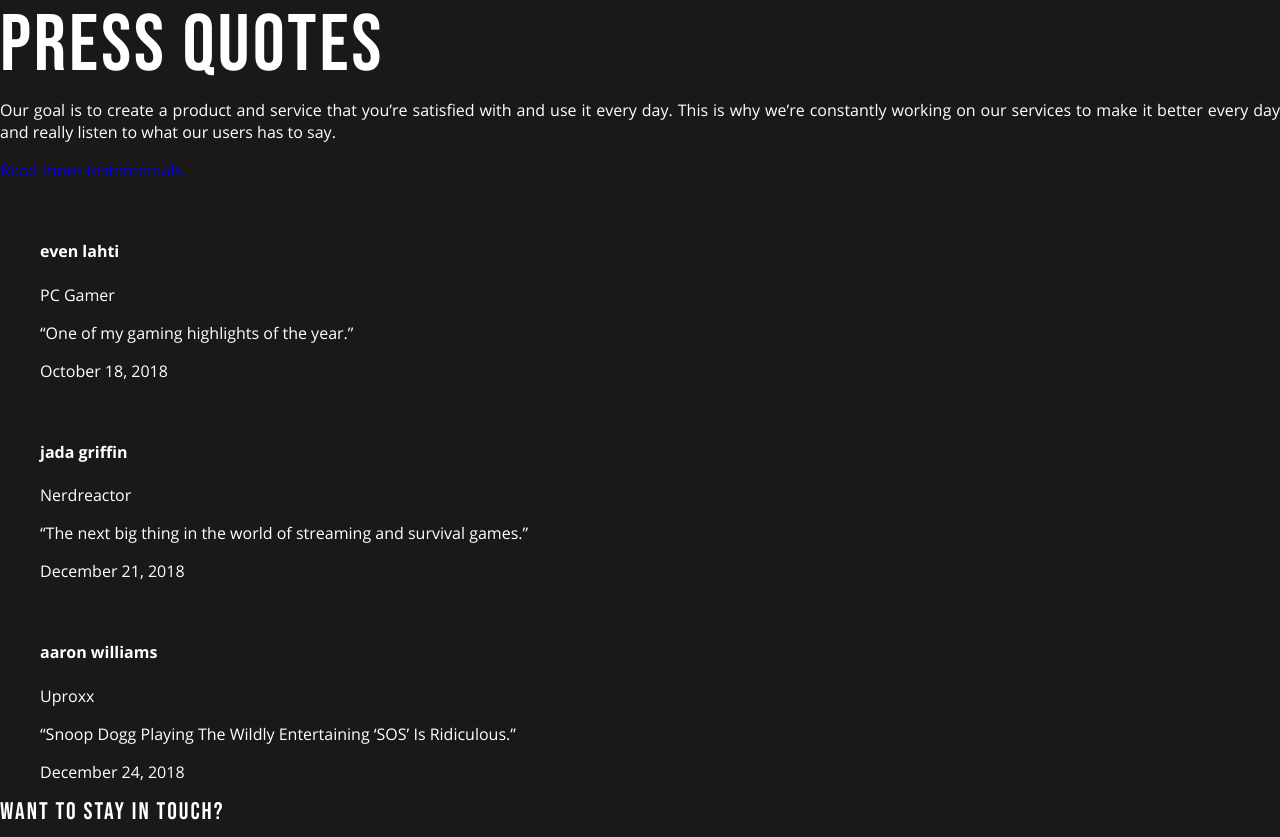
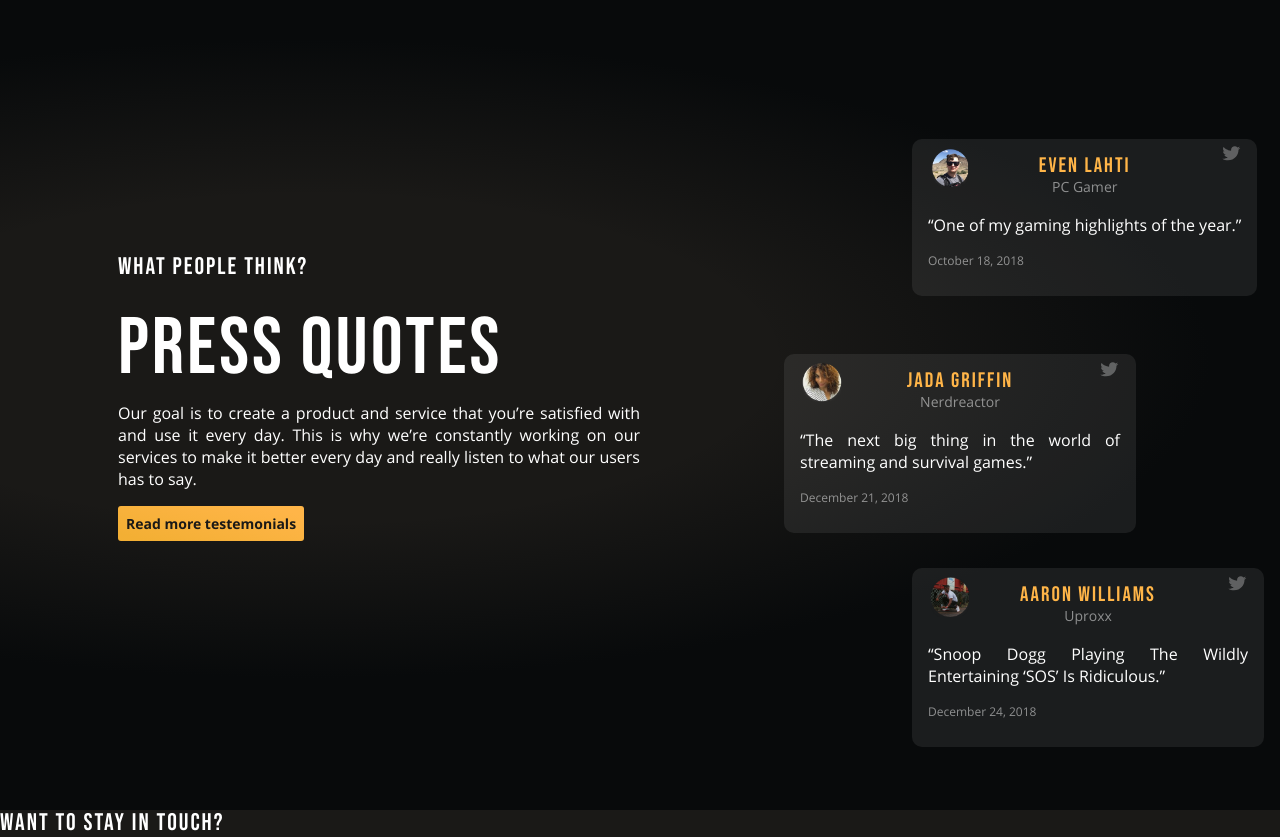
Before and after one commit to Tsikitsiky/game-landing-page, a website: page webroot/index.html in a window 1280 px wide. Shown: the part 3661-4498 px from the top of the page. Drawn offline with Linux system fonts and the light colour scheme.

Commit message:
added the complete testemonials section

```diff
--- /dev/null
+++ b/scss/_testemonials.scss
@@ -0,0 +1,106 @@
+.testemonials {
+    background: radial-gradient(70.52% 37.27% at 24.21% 47.47%, rgba(255, 255, 255, 0) 0%, rgba(0, 0, 0, 0) 51.1%, #080A0B 99.74%);
+}
+
+.testemonials-container {
+    padding: 1rem;
+    padding-block-start: 36px;
+    text-align: center;
+}
+
+.testemonials-container header {
+    text-align: left;
+}
+
+.testemonials-container button {
+    font-family: 'Open Sans';
+    font-style: normal;
+    font-weight: 700;
+    font-size: 14px;
+    line-height: 19px;
+    background: linear-gradient(194.68deg, #FFB548 11.27%, #F3AF34 90.4%);
+    border-radius: 2.94008px;
+    padding: .5rem;
+    border: none;
+}
+
+
+.testemonials-container button > a {
+    color: #1A1917;
+    text-decoration: none;
+}
+
+.testemony {
+    background: rgba(255, 255, 255, 0.08);
+    border-radius: 10px;
+    position: relative;
+    text-align: center;
+    background-image: image('twitter.svg');
+    background-repeat: no-repeat;
+    background-position: 95% 5%;
+    padding: 1rem;
+    margin: 1rem;
+}
+
+.job {
+    text-align: center;
+    margin: 0;
+    font-size: 14px;
+    line-height: 22px;
+    opacity: 0.5;
+}
+
+.profile {
+    position: absolute;
+    top: 5%;
+    left: 5%;
+    width: 40px;
+    height: 40px;
+}
+
+.testemonials-container h4 {
+    font-family: $font-header;
+    font-size: 21px;
+    line-height: 21px;
+    letter-spacing: 2px;
+    color: $colour-orange;
+    margin: 0;
+}
+
+.date {
+    font-size: 12px;
+    line-height: 16px;
+    mix-blend-mode: normal;
+    opacity: 0.5;
+}
+
+@media(min-width: 720px) {
+    .testemonials-container {
+        position: relative;
+        text-align: left;
+        padding-block-start: 303px;
+        padding-inline-start: 118px;
+        padding-block-end: 269px;
+        padding-inline-end: 50%;
+    }
+
+    .testemonials-container li {
+        position: absolute;
+    }
+
+    .even-lathi {
+        top: 20%;
+        left: 70%;
+    }
+
+    .jada-griffin {
+        top: 45%;
+        left: 60%;
+        right: 10%;
+    }
+
+    .aaron-williams {
+        top: 70%;
+        left: 70%;
+    }
+}
--- a/scss/index.scss
+++ b/scss/index.scss
@@ -7,3 +7,4 @@
 @import "about";
 @import "features";
 @import "system-requirements";
+@import "testemonials";
--- a/webroot/index.html
+++ b/webroot/index.html
@@ -159,35 +159,29 @@
                     <h3>what people think?</h3>
                 </header>
                 <p>Our goal is to create a product and service that you’re satisfied with and use it every day. This is why we’re constantly working on our services to make it better every day and really listen to what our users has to say.</p>
-                <p><a href="/">Read more testemonials</a></p>
+                <button><a href="/">Read more testemonials</a></button>
                 <ul class="testemony-list">
-                    <li class="testemony">
-                        <figure>
-                            <img class="profile-picture" src="" alt="">
+                    <li class="testemony even-lathi">
+                        <img class="profile" src="./img/even-lathi.png" alt="Even Lathi">
                         <h4>even lahti</h4>
                         <p class="job">PC Gamer</p>
                         <p class="quote">“One of my gaming highlights of the year.”</p>
                         <p class="date"><time datetime="2018-10-18">October 18, 2018</time></p>
-                        </figure>
                     </li>
-                    <li class="testemony">
-                        <figure>
-                            <img class="profile-picture" src="" alt="">
+                    <li class="testemony jada-griffin">
+                        <img class="profile" src="./img/jada-griffin.png" alt="Jada Griffin">
                         <h4>jada griffin</h4>
                         <p class="job">Nerdreactor</p>
                         <p class="quote">“The next big thing in the world of streaming and survival games.”
                         </p>
                         <p class="date"><time datetime="2018-12-21">December 21, 2018</time></p>
-                        </figure>
                     </li>
-                    <li class="testemony">
-                        <figure>
-                            <img class="profile-picture" src="" alt="">
+                    <li class="testemony aaron-williams">
+                        <img class="profile" src="./img/aaron-williams.png" alt="Aaron Williams">
                         <h4>aaron williams</h4>
                         <p class="job">Uproxx</p>
                         <p class="quote">“Snoop Dogg Playing The Wildly Entertaining ‘SOS’ Is Ridiculous.”</p>
                         <p class="date"><time datetime="2018-12-24">December 24, 2018</time></p>
-                        </figure>
                     </li>
                 </ul>
             </div>
```
Also changed, not shown: webroot/css/index.css, webroot/img/aaron-williams.png (added), webroot/img/even-lathi.png (added), webroot/img/jada-griffin.png (added), webroot/img/twitter.svg (added). Lines whose indentation alone changed are shown as unchanged.
